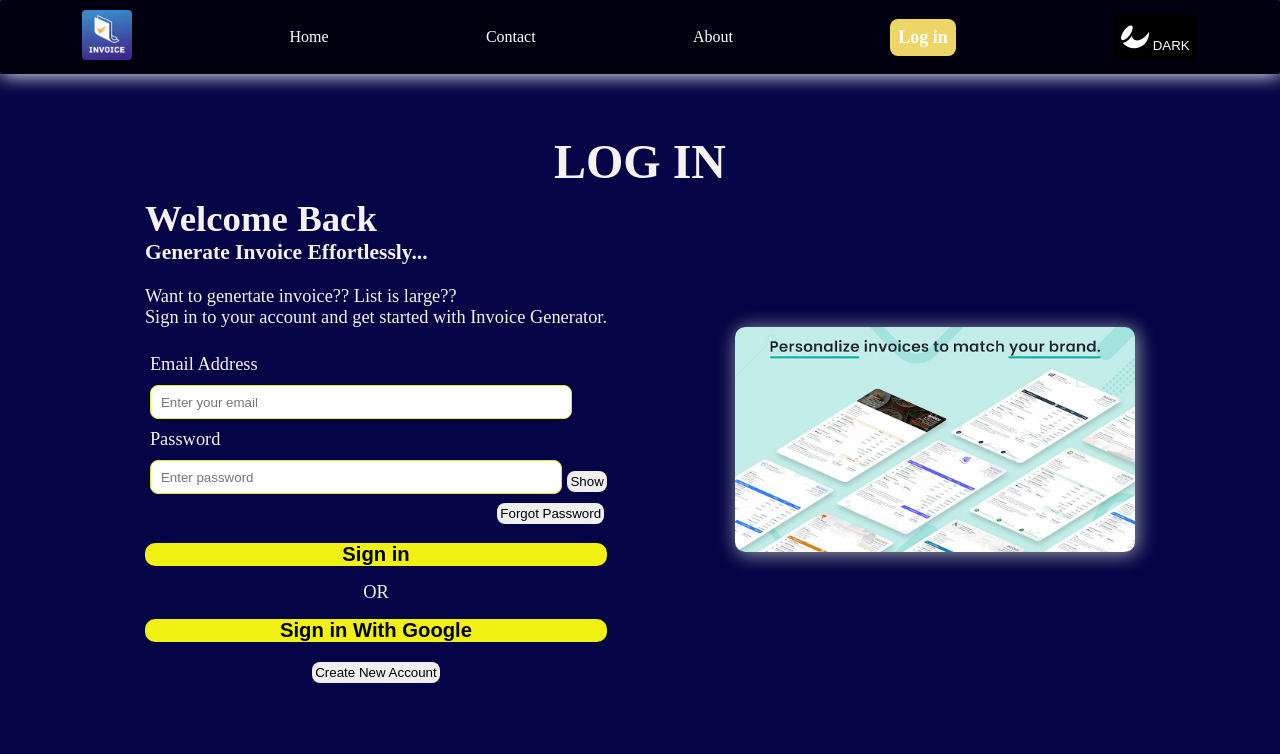
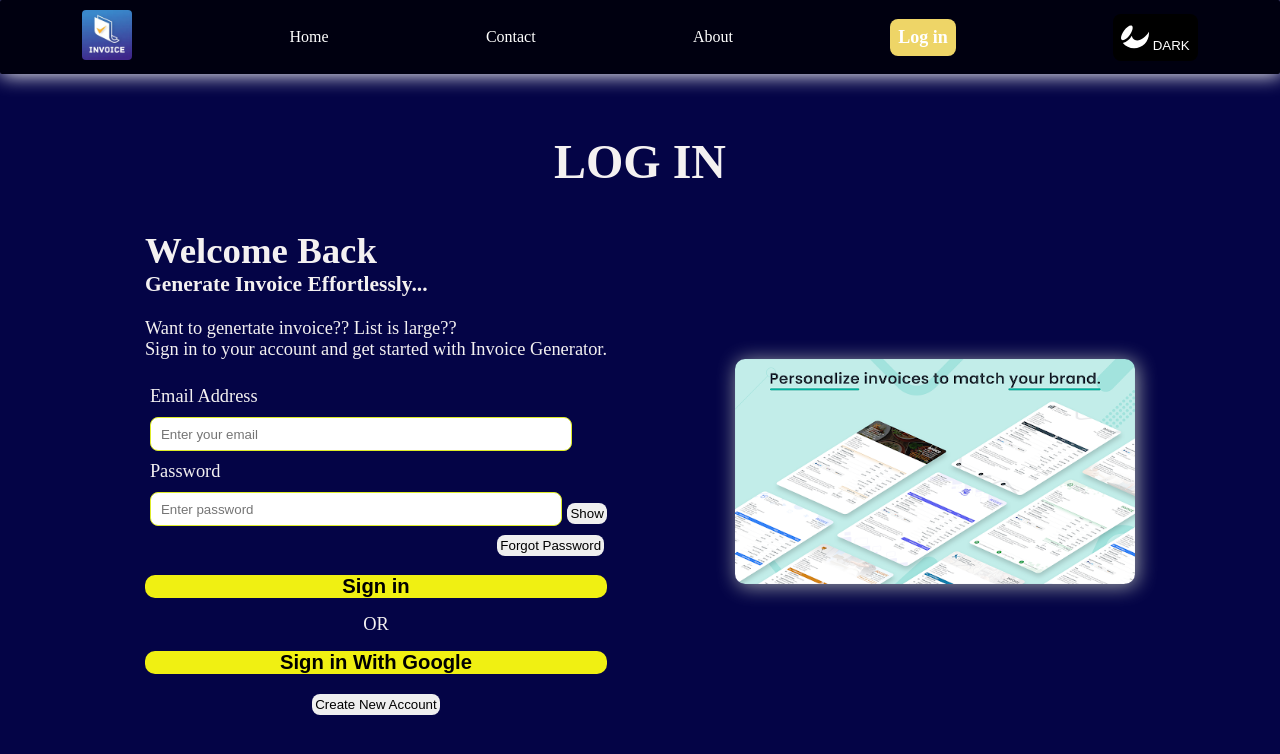
Before and after one commit to ayushbansal212/Invoice-Generator, a React (Create React App) app: page /login in a window 1280 px wide. Shown: the top 754 px of the page. Built offline with nearby package versions, Linux system fonts and the light colour scheme; what @react-pdf/renderer would draw is missing.

Commit message:
Login component updated

```diff
--- a/src/invoiceGenerator/components/CSS/Login.css
+++ b/src/invoiceGenerator/components/CSS/Login.css
@@ -13,6 +13,7 @@
     justify-content:center;
     align-items: center;
     box-sizing: border-box;
+    row-gap: 4vh;
     column-gap: 10vw;
     margin: 4vh;
 
```
